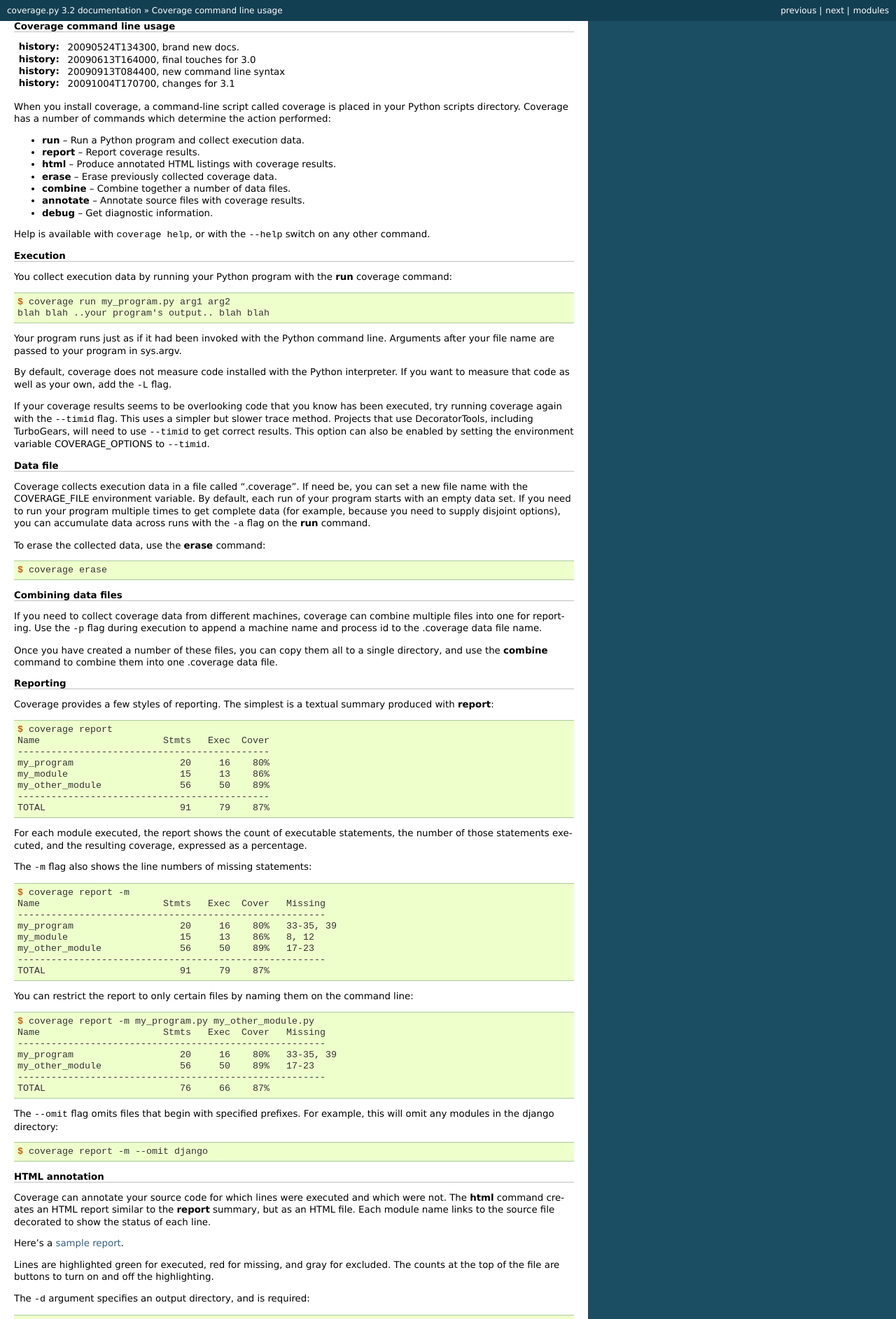
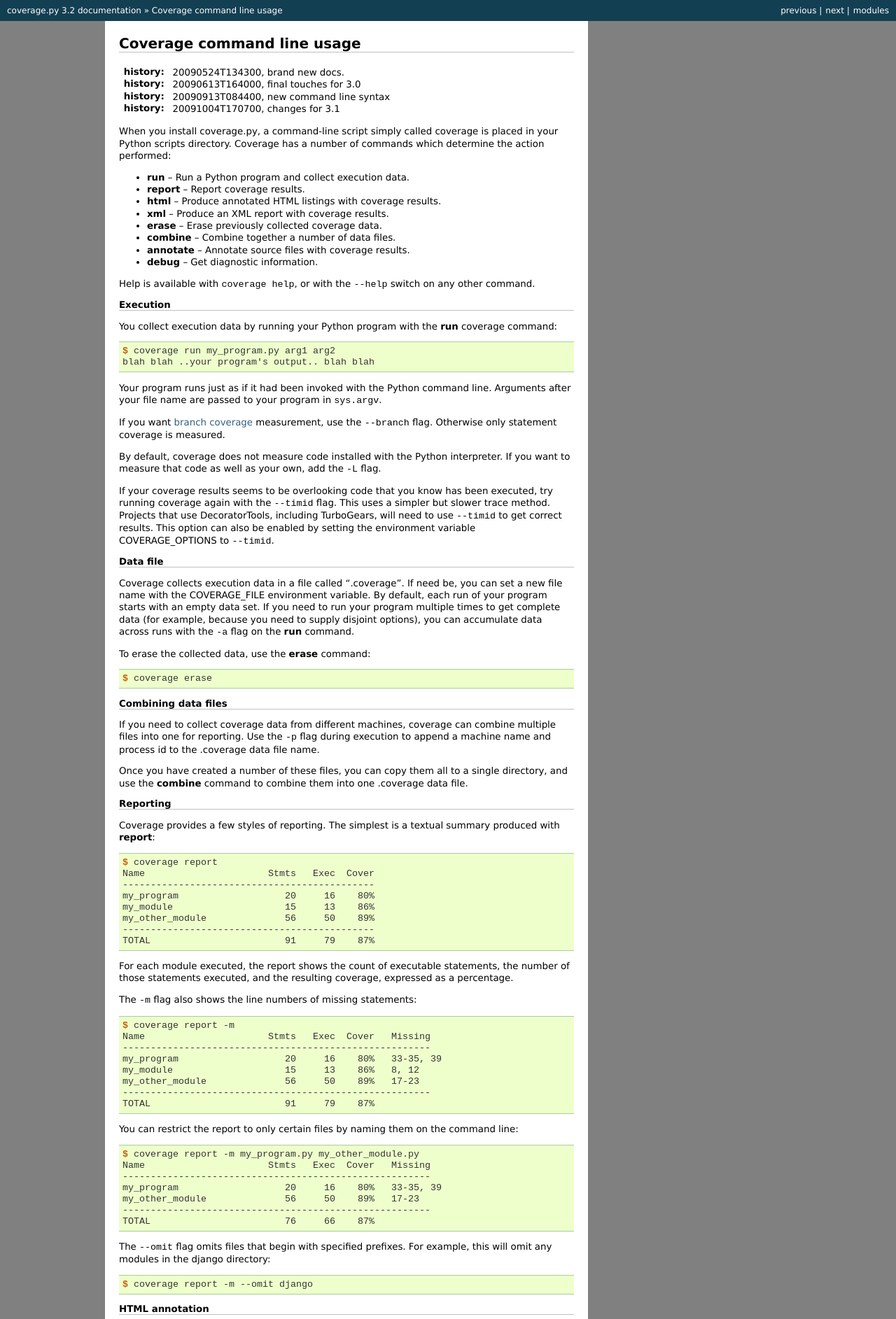
Before and after one commit to nedbat/coveragepy, a Sphinx documentation site: the page built from doc/cmd.rst, in a window 1280 px wide. Shown: the top 1885 px of the page at 70% size. Built offline with Sphinx 7.4.7, drawn with Linux system fonts in a browser that asks for light colours; some of the changed text lies outside the part shown.

Commit message:
More doc tweaks, and a css file to make the drafts look more like the site.

```diff
--- a/doc/_static/neds.css
+++ b/doc/_static/neds.css
@@ -24,13 +24,15 @@ body {
 }
 
 div.document {
-    background-color: #1c4e63;
+    background-color: #808080;
 }
 
 div.body {
     background-color: #ffffff;
     color: #000000;
     padding: 0 20px 30px 20px;
+	max-width: 650px;
+	margin-left: 150px;
 }
 
 div.footer {
@@ -129,7 +131,7 @@ div.body h6 {
     margin: 1em 0;
 }
 
-div.body h1 { margin-top: 0; font-size: 100%; }
+div.body h1 { margin-top: 0; padding-top: 1em; font-size: 150%; }
 div.body h2 { font-size: 100%; }
 /* H3's are run-in with the text. */
 div.body h3 {
@@ -142,6 +144,13 @@ div.body h3 {
 div.body h4 { font-size: 120%; }
 div.body h5 { font-size: 110%; }
 div.body h6 { font-size: 100%; }
+
+table.field-list {
+	margin-left: 300px;
+	color: #888;
+	font-style: italic;
+	font-size: 80%;
+}
 
 a.headerlink {
     color: #c60f0f;
--- a/doc/branch.rst
+++ b/doc/branch.rst
@@ -3,6 +3,9 @@
 ===========================
 Branch coverage measurement
 ===========================
+
+:history: 20091127T201300, new for version 3.2
+
 
 Coverage.py now supports branch coverage measurement.  Where a line in your
 program could jump to more than one next line, coverage.py tracks which of
--- a/doc/cmd.rst
+++ b/doc/cmd.rst
@@ -11,15 +11,17 @@ Coverage command line usage
 
 .. highlight:: console
 
-When you install coverage, a command-line script called coverage is placed in
-your Python scripts directory.  Coverage has a number of commands which
-determine the action performed:
+When you install coverage.py, a command-line script simply called coverage is
+placed in your Python scripts directory.  Coverage has a number of commands
+which determine the action performed:
 
 * **run** -- Run a Python program and collect execution data.
 
 * **report** -- Report coverage results.
 
 * **html** -- Produce annotated HTML listings with coverage results.
+
+* **xml** -- Produce an XML report with coverage results.
 
 * **erase** -- Erase previously collected coverage data.
 
@@ -43,14 +45,18 @@ coverage command::
     blah blah ..your program's output.. blah blah
 
 Your program runs just as if it had been invoked with the Python command line.
-Arguments after your file name are passed to your program in sys.argv.
+Arguments after your file name are passed to your program in ``sys.argv``.
 
-By default, coverage does not measure code installed with the Python interpreter.
-If you want to measure that code as well as your own, add the ``-L`` flag.
+If you want :ref:`branch coverage <branch>` measurement, use the ``--branch``
+flag.  Otherwise only statement coverage is measured.
+
+By default, coverage does not measure code installed with the Python
+interpreter.  If you want to measure that code as well as your own, add the
+``-L`` flag.
 
 If your coverage results seems to be overlooking code that you know has been
 executed, try running coverage again with the ``--timid`` flag.  This uses a
-simpler but slower trace method. Projects that use DecoratorTools, including
+simpler but slower trace method.  Projects that use DecoratorTools, including
 TurboGears, will need to use ``--timid`` to get correct results.  This option
 can also be enabled by setting the environment variable COVERAGE_OPTIONS to
 ``--timid``.
@@ -141,7 +147,9 @@ and which were not.  The **html** command creates an HTML report similar to the
 **report** summary, but as an HTML file.  Each module name links to the source
 file decorated to show the status of each line.
 
-Here's a `sample report </code/coverage/sample_html/index.html>`_.
+Here's a `sample report`__.
+
+__ /code/coverage/sample_html/index.html
 
 Lines are highlighted green for executed, red for missing, and gray for
 excluded.  The counts at the top of the file are buttons to turn on and off
--- a/doc/faq.rst
+++ b/doc/faq.rst
@@ -6,6 +6,8 @@ FAQ and other help
 
 :history: 20090613T141800, brand new docs.
 :history: 20091005T073900, updated for 3.1.
+:history: 20091127T201500, updated for 3.2.
+
 
 Frequently asked questions
 --------------------------
@@ -49,7 +51,7 @@ importing the modules that define your functions.
 
 **Q: Does coverage.py work on Python 3.x?**
 
-Yes, as of coverage.py 3.1, Python 3.1 is supported.
+Yes, Python 3.1 is fully supported.
 
 
 **Q: Isn't coverage testing the best thing ever?**
```
Also changed, not shown: other parts of doc/cmd.rst (+3 -2 lines).
